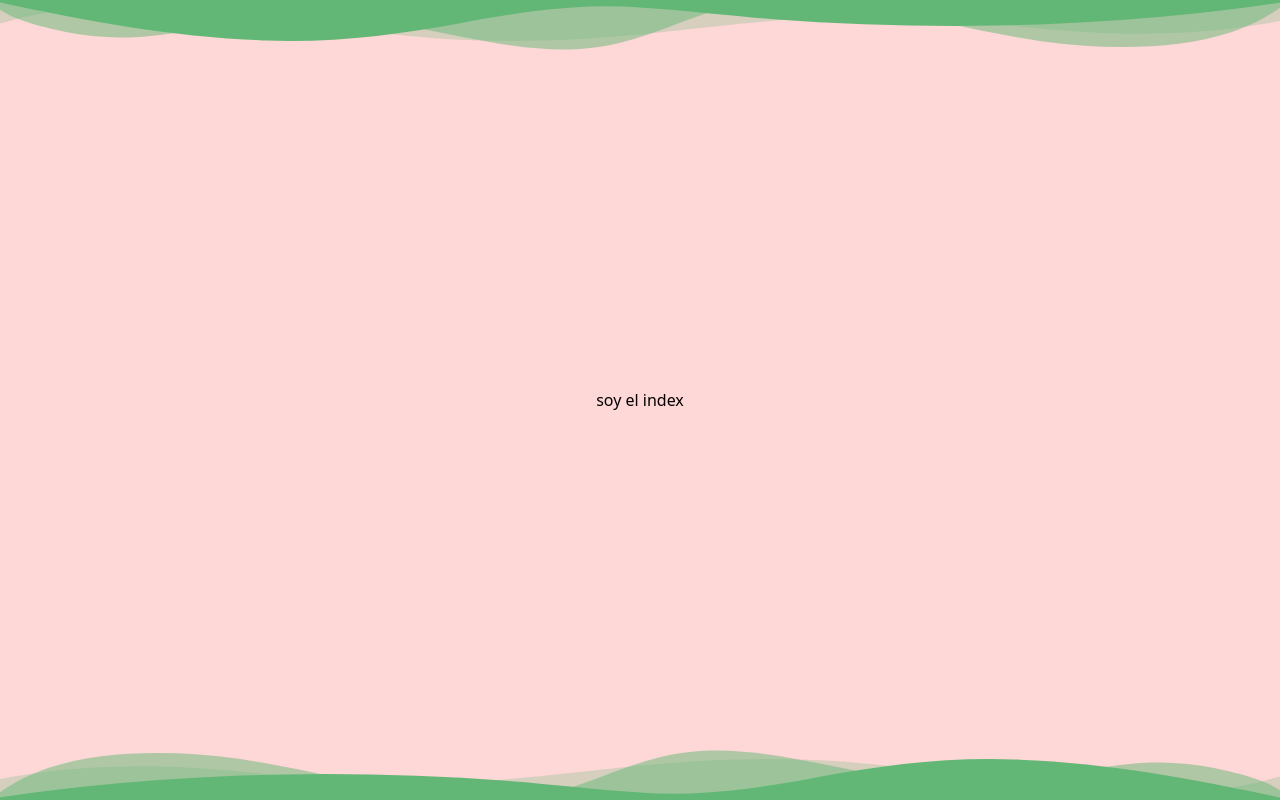
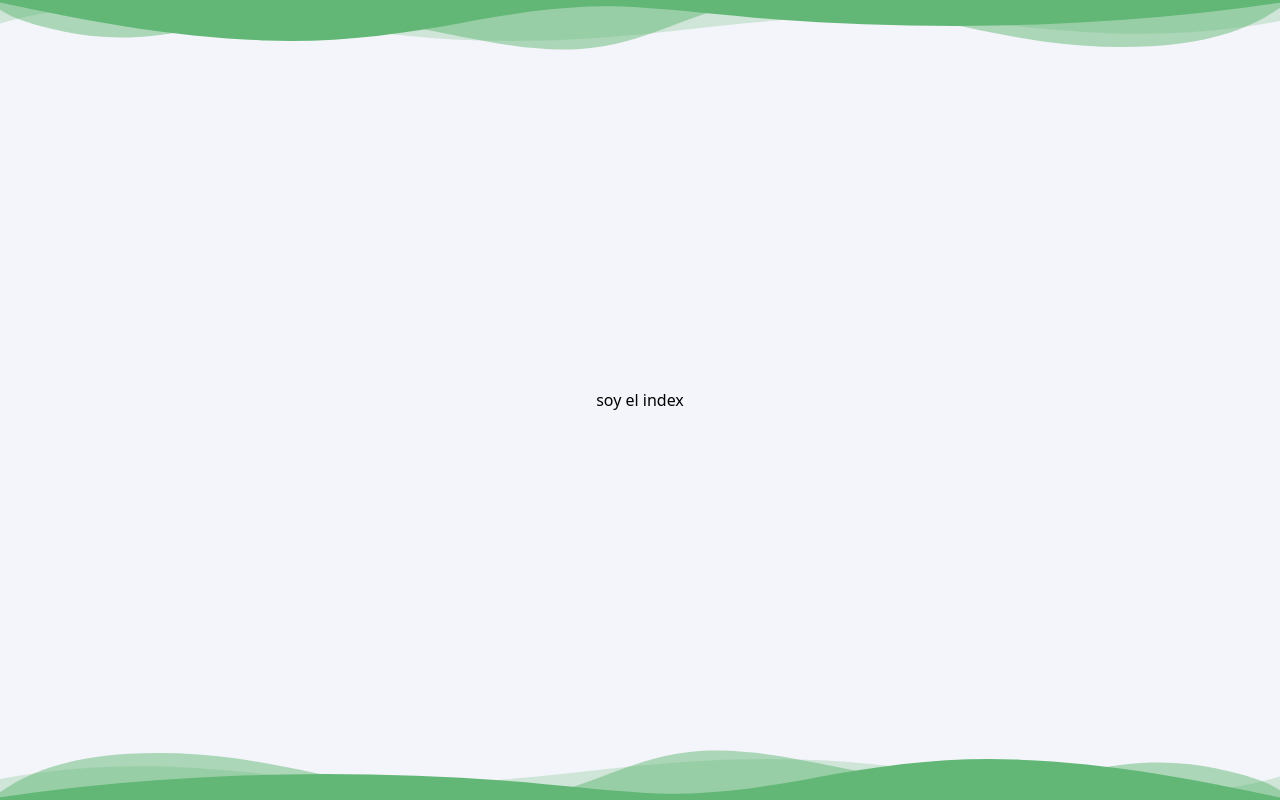
Before and after one commit to JSebastianOspina/cuidatucolon, a Nuxt app: page / in a window 1280 px wide. Built offline with nearby package versions, Linux system fonts and the light colour scheme.

Commit message:
Centrado + Waves + Altura

```diff
--- a/layouts/default.vue
+++ b/layouts/default.vue
@@ -1,5 +1,5 @@
 <template>
-  <div class="contenedor h-screen flex justify-center bg-red-200">
+  <div class="contenedor h-screen flex justify-center">
     <div class="custom-shape-divider-top-1603949195">
     <svg data-name="Layer 1" xmlns="http://www.w3.org/2000/svg" viewBox="0 0 1200 120" preserveAspectRatio="none">
         <path d="M0,0V46.29c47.79,22.2,103.59,32.17,158,28,70.36-5.37,136.33-33.31,206.8-37.5C438.64,32.43,512.34,53.67,583,72.05c69.27,18,138.3,24.88,209.4,13.08,36.15-6,69.85-17.84,104.45-29.34C989.49,25,1113-14.29,1200,52.47V0Z" opacity=".25" class="shape-fill"></path>
@@ -22,7 +22,6 @@
 <script>
 export default {
   mounted(){
-    console.log("ndsds");
     let vh = window.innerHeight * 0.01;
 // Then we set the value in the --vh custom property to the root of the document
 document.documentElement.style.setProperty('--vh', `${vh}px`);
```
